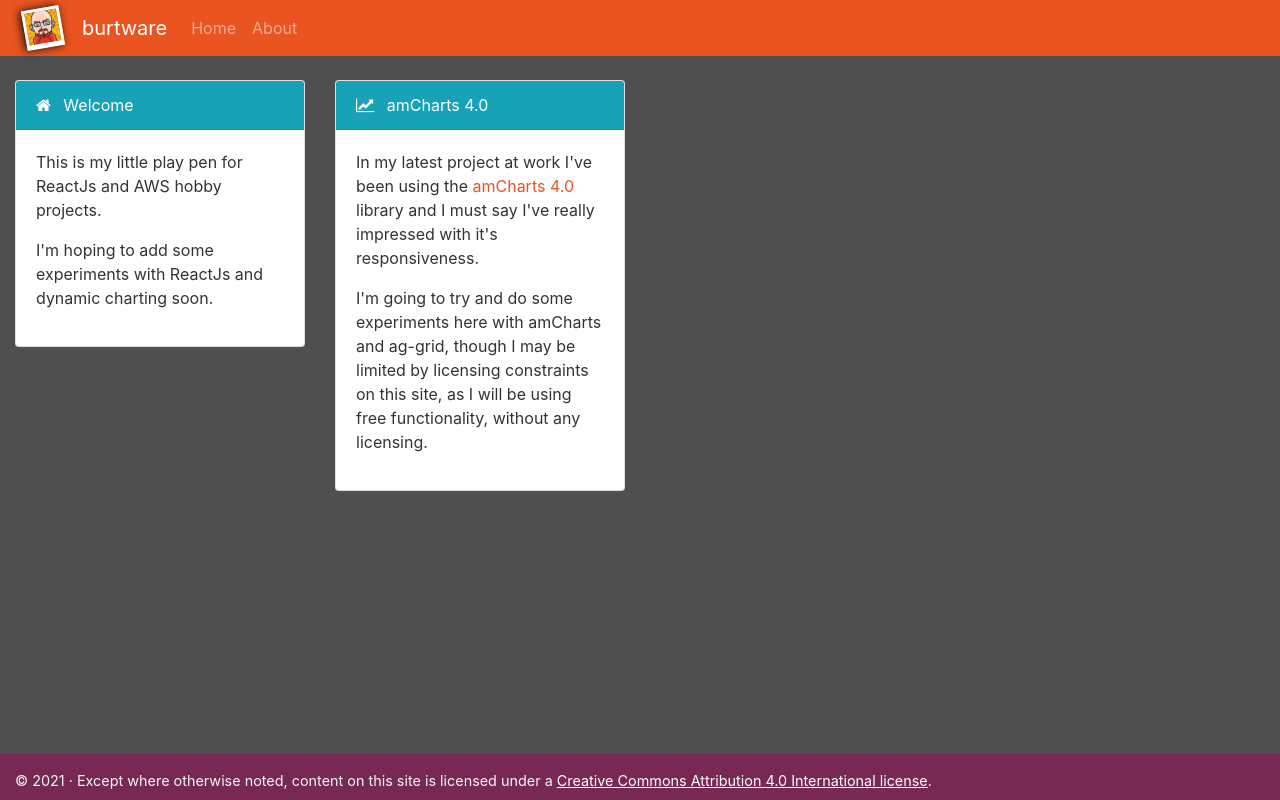
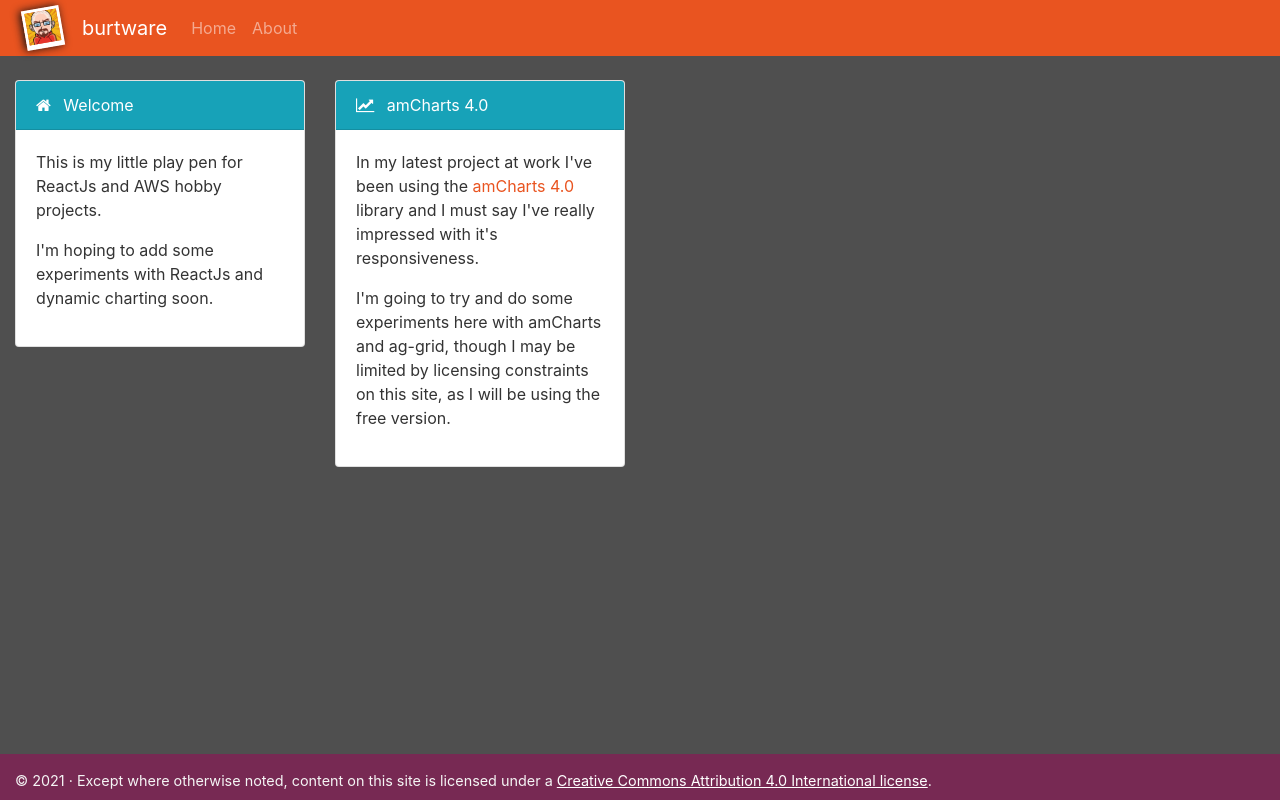
Before and after one commit to weestoater/amplifyapp, a React (Create React App) app: page / in a window 1280 px wide. Built offline with nearby package versions, Linux system fonts and the light colour scheme.

Commit message:
text update

```diff
--- a/src/components/Charts/Charts.tsx
+++ b/src/components/Charts/Charts.tsx
@@ -15,8 +15,7 @@ function Charts() {
 					</p>
 					<p>
 						I'm going to try and do some experiments here with amCharts and ag-grid, though I may be limited
-						by licensing constraints on this site, as I will be using free functionality, without any
-						licensing.
+						by licensing constraints on this site, as I will be using the free version.
 					</p>
 				</div>
 			</div>
```
